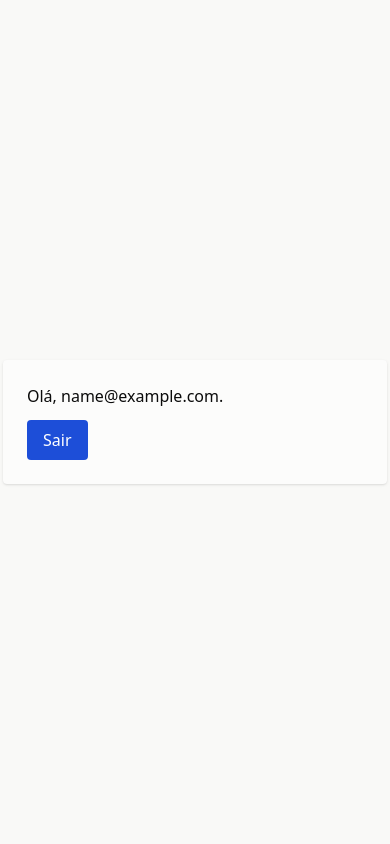
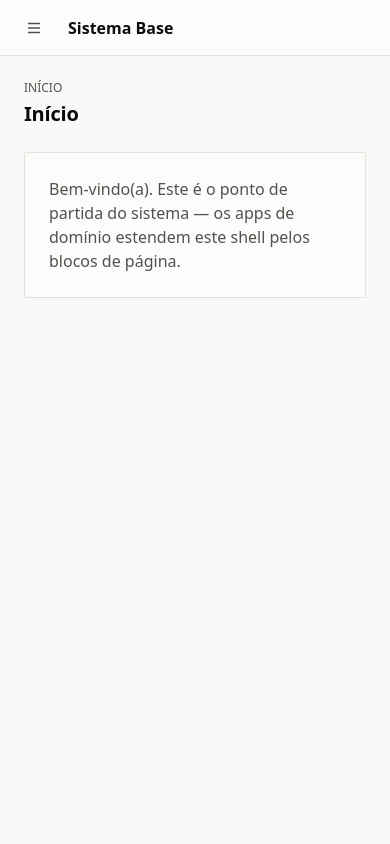
Before and after one commit to ToNiauM/django-app-template, a Django app: page / in a window 390 px wide. Run offline with Django 5.2, Linux system fonts and the light colour scheme; the visitor is signed in with stand-in values (Sample User, id 1); style sheets or scripts are compiled from the project's sources.

Commit message:
feat(02-02): shell completo com aside fixa e gaveta Alpine; body destravado
- shell.html: x-data desktop/sidebarAberta com listener de matchMedia (Pitfall 8), empilhamento z-30/z-40/z-50, blocos cabecalho_pagina/titulo_pagina/conteudo_pagina (D-11), rodapé com usuário e Sair via hx-post + csrf_token de fallback
- base.html: body sem centering global (Pitfall 11); título default via {{ sistema_nome }} (D-16)
- login.html: centering migrado para wrapper próprio; título Entrar · {{ sistema_nome }}

```diff
--- a/core/templates/base.html
+++ b/core/templates/base.html
@@ -3,20 +3,26 @@
 <head>
   <meta charset="UTF-8">
   <meta name="viewport" content="width=device-width, initial-scale=1.0">
-  <title>{% block titulo %}Sistema Base{% endblock %}</title>
+  {# Default do título via context processor (D-16) — zero nome hard-coded. #}
+  <title>{% block titulo %}{{ sistema_nome }}{% endblock %}</title>
   <link rel="stylesheet" href="{% static 'dist/tailwind.css' %}">
   <script src="{% static 'vendor/htmx.min.js' %}" defer></script>
   <script src="{% static 'vendor/alpine.min.js' %}" defer></script>
 </head>
-<body class="min-h-screen bg-page text-ink font-sans text-base flex flex-col items-center justify-center">
+{% comment %}
+  O body NÃO centraliza mais o conteúdo (Pitfall 11): o centering era da
+  tela de login e espremeria a aside fixa do shell no meio da página. O
+  wrapper de centering agora vive em core/login.html.
+{% endcomment %}
+<body class="min-h-screen bg-page text-ink font-sans text-base">
   {% block content %}{% endblock %}
 
   <script>
     // CSRF lido do cookie A CADA requisição, nunca de um hx-headers estático
-    // no <body> — o Django roda rotate_token() no login e no logout, e
-    // hx-boost não reescreve <html>/<body> (RESEARCH.md, Pattern 4 /
-    // Anti-Patterns). Um token congelado no render ficaria obsoleto assim
-    // que o usuário fizesse login ou logout.
+    // no <body> — o Django roda rotate_token() no login e no logout, e o
+    // htmx não reescreve <html>/<body> nas trocas parciais (RESEARCH.md,
+    // Pattern 4 / Anti-Patterns). Um token congelado no render ficaria
+    // obsoleto assim que o usuário fizesse login ou logout.
     function csrfCookie(nome) {
       const match = document.cookie.match("(^|;)\\s*" + nome + "\\s*=\\s*([^;]+)");
       return match ? decodeURIComponent(match.pop()) : null;
--- a/core/templates/core/shell.html
+++ b/core/templates/core/shell.html
@@ -1,19 +1,109 @@
 {% extends "base.html" %}
 
-{% block titulo %}Sistema Base{% endblock %}
+{% block titulo %}{% block titulo_pagina_head %}Início{% endblock %} · {{ sistema_sigla }}{% endblock %}
 
 {% block content %}
 {% comment %}
-  Casca mínima da Fase 1 — navegação, breadcrumbs e identidade visual
-  completos chegam em CORE-04 (Fase 2). Aqui só existe a prova de que o
-  Walking Skeleton autentica de ponta a ponta.
+  Shell autenticado (CORE-04, D-09/D-11): aside fixa no desktop, gaveta
+  Alpine no mobile, blocos de página nomeados que as telas de domínio
+  estendem (o `apps/exemplo` da Fase 3 é o consumidor de referência).
+
+  `desktop` é estado reativo, não leitura direta da largura da janela: o
+  Alpine só reavalia um `x-show` quando uma dependência REATIVA muda, e uma
+  propriedade lida do objeto `window` não é uma (Pitfall 8). Sem o listener
+  de `change` do MediaQueryList abaixo, girar o aparelho ou redimensionar
+  deixaria gaveta e overlay congelados no estado do breakpoint do load.
+
+  Empilhamento (z-30 header < z-40 overlay < z-50 aside): a <aside> é
+  `fixed inset-y-0`, ou seja, começa em top:0. Com a aside no topo da
+  pilha, abrir a gaveta cobre o header mobile inteiro — o botão de fechar
+  dela assume o papel do hambúrguer — e o overlay escurece o header junto,
+  em vez de deixá-lo aceso por cima do véu.
 {% endcomment %}
-<div class="w-full max-w-sm p-6 bg-surface rounded shadow flex flex-col gap-3">
-  <p>Olá, {{ usuario_atual.email }}.</p>
-  <form hx-post="{% url 'core:logout' %}" hx-target="body">
-    {# Fallback deliberado no-JS — ver comentário em _login_form.html (IN-02). #}
-    {% csrf_token %}
-    <button type="submit" class="bg-blue-700 text-white rounded px-4 py-2">Sair</button>
-  </form>
+<div class="flex min-h-screen"
+     x-data="{
+       desktop: window.matchMedia('(min-width: 768px)').matches,
+       sidebarAberta: false
+     }"
+     x-init="
+       const consulta = window.matchMedia('(min-width: 768px)');
+       consulta.addEventListener('change', (evento) => {
+         desktop = evento.matches;
+       });
+     ">
+
+  <div class="fixed inset-x-0 top-0 z-30 flex h-14 items-center gap-3 border-b border-grid bg-surface px-3 md:hidden">
+    <button type="button" aria-label="Abrir menu" :aria-expanded="sidebarAberta.toString()"
+            @click="sidebarAberta = true"
+            class="flex h-11 w-11 flex-none items-center justify-center rounded-sm text-ink-2 hover:bg-surface-2">
+      <svg width="18" height="18" viewBox="0 0 24 24" fill="none" stroke="currentColor" stroke-width="2" aria-hidden="true">
+        <path d="M4 6h16M4 12h16M4 18h16"/>
+      </svg>
+    </button>
+    <span class="font-bold text-base truncate">{{ sistema_nome }}</span>
+  </div>
+
+  <div x-show="sidebarAberta && !desktop" x-cloak
+       @click="sidebarAberta = false"
+       class="fixed inset-0 z-40 bg-black/40 md:hidden"></div>
+
+  <aside x-show="sidebarAberta || desktop" x-cloak
+         class="fixed inset-y-0 left-0 z-50 flex w-[232px] flex-col gap-1 border-r border-grid bg-page p-4">
+
+    <div class="pb-4 px-2 flex flex-row items-start justify-between gap-2">
+      {# Identidade só via context processor (D-16) — nenhum nome hard-coded. #}
+      <div class="flex flex-col gap-1 min-w-0">
+        <div class="font-bold text-base leading-tight">
+          {{ sistema_sigla }}
+          <small class="block font-normal text-muted text-sm">{{ sistema_nome }}</small>
+        </div>
+      </div>
+      <button type="button"
+              aria-label="Fechar menu"
+              x-show="!desktop"
+              @click="sidebarAberta = false"
+              class="w-8 h-8 mt-[3px] flex items-center justify-center rounded-sm text-muted hover:text-ink-2 hover:bg-surface-2 flex-none">
+        <svg width="14" height="14" viewBox="0 0 24 24" fill="none" stroke="currentColor" stroke-width="2" aria-hidden="true">
+          <path d="M11 17l-5-5 5-5M18 17l-5-5 5-5"/>
+        </svg>
+      </button>
+    </div>
+
+    {# Navegação é ponto de extensão (D-10) — o partial documenta o contrato de item. #}
+    {% include "core/_nav.html" %}
+
+    <div class="mt-auto border-t border-grid pt-3 flex items-center gap-3">
+      <div class="w-8 h-8 rounded-full bg-surface-2 border border-grid flex items-center justify-center text-sm font-semibold text-ink-2 flex-none">
+        {{ usuario_atual.email|slice:":2"|upper }}
+      </div>
+      <div class="text-sm leading-tight min-w-0">
+        <div class="truncate">{{ usuario_atual.email }}</div>
+        <form hx-post="{% url 'core:logout' %}" hx-target="body" class="inline">
+          {# Fallback deliberado no-JS — ver comentário em _login_form.html (IN-02). #}
+          {% csrf_token %}
+          <button type="submit" class="text-muted hover:text-ink-2 underline text-left">
+            Sair
+          </button>
+        </form>
+      </div>
+    </div>
+  </aside>
+
+  <main class="flex-1 md:ml-[232px] px-6 pb-6 pt-20 md:py-6 min-w-0">
+    {% block cabecalho_pagina %}
+    <div class="mb-[24px]">
+      {% include "core/_breadcrumbs.html" with trilha=trilha %}
+      <h1 class="text-xl font-semibold tracking-[-0.01em]">{% block titulo_pagina %}Início{% endblock %}</h1>
+    </div>
+    {% endblock %}
+    {% block conteudo_pagina %}
+    <div class="max-w-xl rounded-sm border border-grid bg-surface p-6">
+      <p class="text-base text-ink-2">
+        Bem-vindo(a). Este é o ponto de partida do sistema — os apps de
+        domínio estendem este shell pelos blocos de página.
+      </p>
+    </div>
+    {% endblock %}
+  </main>
 </div>
 {% endblock %}
```
Also changed, not shown: core/templates/core/login.html (+7 -4 lines).
